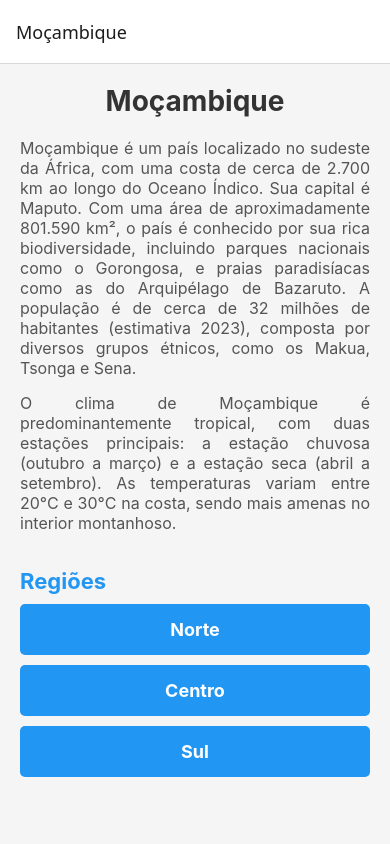
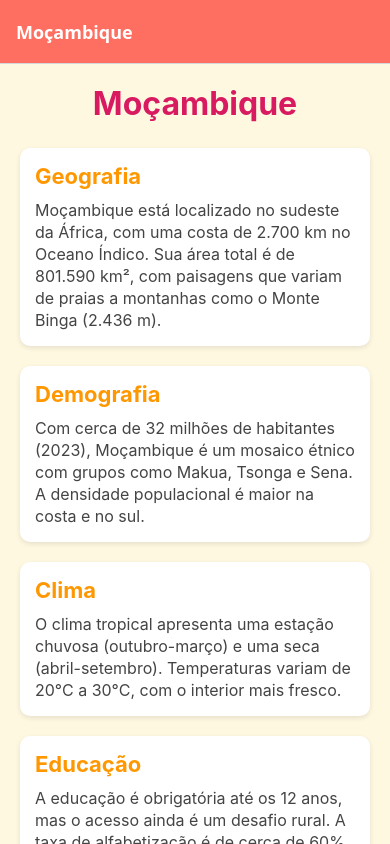
Before and after one commit to YMatique/MozambiqueProvincesApp, a React Native app: screen / in a window 390 px wide. Built offline with nearby package versions, Linux system fonts and the light colour scheme.

Commit message:
customizing ---

```diff
--- a/App.js
+++ b/App.js
@@ -7,54 +7,86 @@ import RegionScreen from './RegionScreen';
 const Stack = createNativeStackNavigator();
 
 const regioes = [
-  {
-    nome: 'Norte',
-    provincias: [
+  { nome: 'Norte', color: '#FF6F61', provincias: [
     { nome: 'Cabo Delgado', capital: 'Pemba', distritos: ['Ancuabe', 'Balama', 'Chiúre', 'Ibo', 'Macomia', 'Mecúfi', 'Meluco', 'Metuge', 'Mocímboa da Praia', 'Montepuez', 'Mueda', 'Muidumbe', 'Namuno', 'Nangade', 'Palma', 'Pemba', 'Quissanga'] },
     { nome: 'Nampula', capital: 'Nampula', distritos: ['Angoche', 'Eráti', 'Ilha de Moçambique', 'Lalaua', 'Malema', 'Meconta', 'Mecubúri', 'Memba', 'Mogincual', 'Mogovolas', 'Moma', 'Monapo', 'Mossuril', 'Muecate', 'Murrupula', 'Nacala-a-Velha', 'Nacala Porto', 'Nacarôa', 'Nampula', 'Rapale', 'Ribáuè'] },
     { nome: 'Niassa', capital: 'Lichinga', distritos: ['Chimba', 'Lago', 'Lichinga', 'Majune', 'Mandimba', 'Marrupa', 'Mavago', 'Mecanhelas', 'Metarica', 'Muembe', 'N’gauma', 'Nipepe', 'Sanga', 'Cuamba', 'Maúa', 'Mecula'] },
-    ],
-  },
-  {
-    nome: 'Centro',
-    provincias: [
+  ]},
+  { nome: 'Centro', color: '#4CAF50', provincias: [
     { nome: 'Manica', capital: 'Chimoio', distritos: ['Bárue', 'Chimoio', 'Gondola', 'Guro', 'Macate', 'Machaze', 'Macossa', 'Manica', 'Mossurize', 'Sussundenga', 'Tambara', 'Vanduzi'] },
     { nome: 'Sofala', capital: 'Beira', distritos: ['Búzi', 'Caia', 'Chemba', 'Cheringoma', 'Chibabava', 'Dondo', 'Gorongosa', 'Machanga', 'Marínguè', 'Marromeu', 'Muanza', 'Nhamatanda', 'Beira'] },
     { nome: 'Tete', capital: 'Tete', distritos: ['Angónia', 'Cahora-Bassa', 'Changara', 'Chifunde', 'Chiuta', 'Dôa', 'Macanga', 'Magoé', 'Marávia', 'Moatize', 'Mutarara', 'Tete', 'Tsangano', 'Zumbu'] },
     { nome: 'Zambézia', capital: 'Quelimane', distritos: ['Alto Molócue', 'Chinde', 'Gilé', 'Gurué', 'Ile', 'Inhassunge', 'Luabo', 'Maganja da Costa', 'Milange', 'Mocuba', 'Mopeia', 'Morrumbala', 'Namacurra', 'Namarroi', 'Nicoadala', 'Pebane', 'Quelimane'] },
-    ],
-  },
-  {
-    nome: 'Sul',
-    provincias: [
+  ]},
+  { nome: 'Sul', color: '#2196F3', provincias: [
     { nome: 'Gaza', capital: 'Xai-Xai', distritos: ['Bilene', 'Chibuto', 'Chicualacuala', 'Chigubo', 'Chókwè', 'Guijá', 'Mabalane', 'Manjacaze', 'Massangena', 'Massingir', 'Xai-Xai'] },
     { nome: 'Inhambane', capital: 'Inhambane', distritos: ['Funhalouro', 'Govuro', 'Homoíne', 'Inhambane', 'Inharrime', 'Inhassoro', 'Jangamo', 'Mabote', 'Massinga', 'Maxixe', 'Morrumbene', 'Panda', 'Vilanculos', 'Zavala'] },
     { nome: 'Maputo (Província)', capital: 'Matola', distritos: ['Boane', 'Magude', 'Manhiça', 'Marracuene', 'Matola', 'Matutuíne', 'Moamba', 'Namaacha'] },
     { nome: 'Maputo (Cidade)', capital: 'Maputo', distritos: ['Maputo'] },
-    ],
-  },
+  ]},
 ];
 
 function HomeScreen({ navigation }) {
   return (
     <ScrollView style={styles.container}>
       <Text style={styles.titulo}>Moçambique</Text>
-      <Text style={styles.descricao}>
-        Moçambique é um país localizado no sudeste da África, com uma costa de cerca de 2.700 km ao longo do Oceano Índico. Sua capital é Maputo. Com uma área de aproximadamente 801.590 km², o país é conhecido por sua rica biodiversidade, incluindo parques nacionais como o Gorongosa, e praias paradisíacas como as do Arquipélago de Bazaruto. A população é de cerca de 32 milhões de habitantes (estimativa 2023), composta por diversos grupos étnicos, como os Makua, Tsonga e Sena.
+
+      <View style={styles.section}>
+        <Text style={styles.sectionTitle}>Geografia</Text>
+        <Text style={styles.sectionText}>
+          Moçambique está localizado no sudeste da África, com uma costa de 2.700 km no Oceano Índico. Sua área total é de 801.590 km², com paisagens que variam de praias a montanhas como o Monte Binga (2.436 m).
         </Text>
-      <Text style={styles.descricao}>
-        O clima de Moçambique é predominantemente tropical, com duas estações principais: a estação chuvosa (outubro a março) e a estação seca (abril a setembro). As temperaturas variam entre 20°C e 30°C na costa, sendo mais amenas no interior montanhoso.
+      </View>
+
+      <View style={styles.section}>
+        <Text style={styles.sectionTitle}>Demografia</Text>
+        <Text style={styles.sectionText}>
+          Com cerca de 32 milhões de habitantes (2023), Moçambique é um mosaico étnico com grupos como Makua, Tsonga e Sena. A densidade populacional é maior na costa e no sul.
         </Text>
-      <Text style={styles.subtitulo}>Regiões</Text>
+      </View>
+
+      <View style={styles.section}>
+        <Text style={styles.sectionTitle}>Clima</Text>
+        <Text style={styles.sectionText}>
+          O clima tropical apresenta uma estação chuvosa (outubro-março) e uma seca (abril-setembro). Temperaturas variam de 20°C a 30°C, com o interior mais fresco.
+        </Text>
+      </View>
+
+      <View style={styles.section}>
+        <Text style={styles.sectionTitle}>Educação</Text>
+        <Text style={styles.sectionText}>
+          A educação é obrigatória até os 12 anos, mas o acesso ainda é um desafio rural. A taxa de alfabetização é de cerca de 60%, com esforços para expansão escolar.
+        </Text>
+      </View>
+
+      <View style={styles.section}>
+        <Text style={styles.sectionTitle}>Economia</Text>
+        <Text style={styles.sectionText}>
+          Baseada em agricultura (milho, mandioca), pesca e, mais recentemente, gás natural. O turismo cresce com destinos como Bazaruto e Quirimbas.
+        </Text>
+      </View>
+
+      <View style={styles.section}>
+        <Text style={styles.sectionTitle}>Cultura</Text>
+        <Text style={styles.sectionText}>
+          Rica em música (marrabenta), dança (tufo) e culinária (matapa, piri-piri). A influência portuguesa é visível na língua e na arquitetura.
+        </Text>
+      </View>
+
+      <View style={styles.section}>
+        <Text style={styles.sectionTitle}>Regiões</Text>
+        <View style={styles.regioesContainer}>
           {regioes.map((regiao) => (
             <TouchableOpacity
               key={regiao.nome}
-          style={styles.botaoRegiao}
+              style={[styles.botaoRegiao, { backgroundColor: regiao.color }]}
               onPress={() => navigation.navigate('Region', { regiao })}
             >
               <Text style={styles.textoBotao}>{regiao.nome}</Text>
             </TouchableOpacity>
           ))}
+        </View>
+      </View>
     </ScrollView>
   );
 }
@@ -62,7 +94,14 @@ function HomeScreen({ navigation }) {
 export default function App() {
   return (
     <NavigationContainer>
-      <Stack.Navigator initialRouteName="Home">
+      <Stack.Navigator
+        initialRouteName="Home"
+        screenOptions={{
+          headerStyle: { backgroundColor: '#FF6F61' },
+          headerTintColor: '#fff',
+          headerTitleStyle: { fontWeight: 'bold' },
+        }}
+      >
         <Stack.Screen name="Home" component={HomeScreen} options={{ title: 'Moçambique' }} />
         <Stack.Screen name="Region" component={RegionScreen} options={({ route }) => ({ title: route.params.regiao.nome })} />
       </Stack.Navigator>
@@ -73,35 +112,54 @@ export default function App() {
 const styles = StyleSheet.create({
   container: {
     flex: 1,
-    backgroundColor: '#f5f5f5',
+    backgroundColor: '#FFF8E1',
     padding: 20,
   },
   titulo: {
-    fontSize: 28,
+    fontSize: 32,
     fontWeight: 'bold',
-    color: '#333',
+    color: '#D81B60',
     textAlign: 'center',
+    marginBottom: 25,
+  },
+  section: {
     marginBottom: 20,
+    backgroundColor: '#fff',
+    padding: 15,
+    borderRadius: 10,
+    shadowColor: '#000',
+    shadowOffset: { width: 0, height: 2 },
+    shadowOpacity: 0.1,
+    shadowRadius: 5,
+    elevation: 3,
   },
-  descricao: {
-    fontSize: 16,
-    color: '#555',
-    textAlign: 'justify',
-    marginBottom: 15,
-  },
-  subtitulo: {
+  sectionTitle: {
     fontSize: 22,
     fontWeight: 'bold',
-    color: '#2196F3',
-    marginTop: 20,
+    color: '#FF9800',
     marginBottom: 10,
   },
+  sectionText: {
+    fontSize: 16,
+    color: '#444',
+    lineHeight: 22,
+  },
+  regioesContainer: {
+    flexDirection: 'row',
+    flexWrap: 'wrap',
+    justifyContent: 'space-between',
+  },
   botaoRegiao: {
-    backgroundColor: '#2196F3',
+    width: '48%',
     padding: 15,
-    borderRadius: 5,
-    marginBottom: 10,
+    borderRadius: 8,
+    marginVertical: 5,
     alignItems: 'center',
+    shadowColor: '#000',
+    shadowOffset: { width: 0, height: 2 },
+    shadowOpacity: 0.2,
+    shadowRadius: 3,
+    elevation: 2,
   },
   textoBotao: {
     color: '#fff',
--- a/RegionScreen.js
+++ b/RegionScreen.js
@@ -17,7 +17,7 @@ export default function RegionScreen({ route }) {
     <View style={styles.provinciaContainer}>
       <TouchableOpacity onPress={() => toggleExpand(item.nome)}>
         <Text style={styles.provinciaTexto}>
-          {item.nome} (Capital: {item.capital})
+          {item.nome} <Text style={styles.capitalTexto}>(Capital: {item.capital})</Text>
         </Text>
       </TouchableOpacity>
       {expanded === item.nome && (
@@ -33,6 +33,7 @@ export default function RegionScreen({ route }) {
 
   return (
     <View style={styles.container}>
+      <Text style={styles.regiaoTitulo}>{regiao.nome}</Text>
       <FlatList
         data={regiao.provincias}
         renderItem={renderProvincia}
@@ -45,20 +46,36 @@ export default function RegionScreen({ route }) {
 const styles = StyleSheet.create({
   container: {
     flex: 1,
-    backgroundColor: '#f5f5f5',
+    backgroundColor: '#FFF8E1',
     padding: 20,
   },
+  regiaoTitulo: {
+    fontSize: 28,
+    fontWeight: 'bold',
+    color: '#D81B60',
+    textAlign: 'center',
+    marginBottom: 20,
+  },
   provinciaContainer: {
-    marginBottom: 10,
+    marginBottom: 15,
     backgroundColor: '#fff',
     padding: 15,
-    borderRadius: 5,
-    borderWidth: 1,
-    borderColor: '#ddd',
+    borderRadius: 10,
+    shadowColor: '#000',
+    shadowOffset: { width: 0, height: 2 },
+    shadowOpacity: 0.1,
+    shadowRadius: 5,
+    elevation: 3,
   },
   provinciaTexto: {
     fontSize: 18,
-    color: '#333',
+    fontWeight: 'bold',
+    color: '#444',
+  },
+  capitalTexto: {
+    fontSize: 16,
+    fontWeight: 'normal',
+    color: '#888',
   },
   distritosLista: {
     marginTop: 10,
@@ -66,6 +83,7 @@ const styles = StyleSheet.create({
   distritoTexto: {
     fontSize: 16,
     color: '#555',
-    marginLeft: 10,
+    marginLeft: 15,
+    lineHeight: 22,
   },
 });
```
Lines whose indentation alone changed are shown as unchanged.
